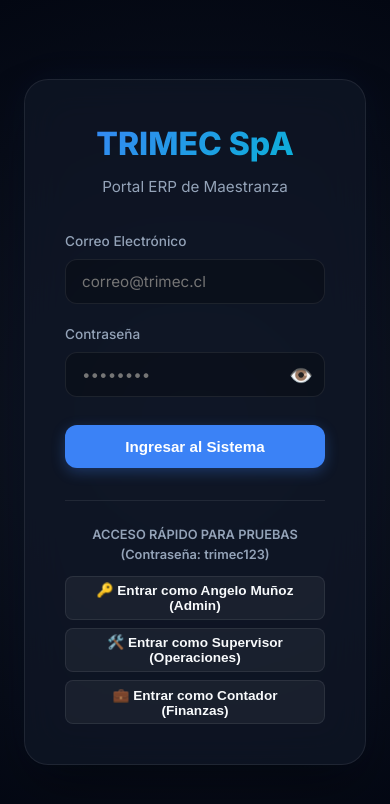
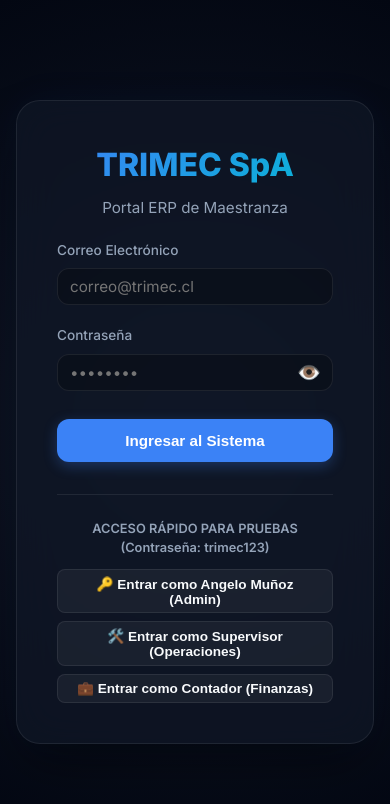
Before and after one commit to marthomstore-lang/trimec, a React (Vite) app in the folder frontend/: page / in a window 390 px wide. Shown: the top 804 px of the page. Built offline with nearby package versions, Linux system fonts and the light colour scheme.

Commit message:
style: optimizar espaciados y responsividad para pantallas de laptops y tablets

```diff
--- a/frontend/src/index.css
+++ b/frontend/src/index.css
@@ -60,7 +60,7 @@ body {
   display: flex;
   justify-content: space-between;
   align-items: center;
-  padding: 1.25rem 2rem;
+  padding: 0.75rem 1.5rem;
   background: rgba(3, 7, 18, 0.6);
   backdrop-filter: blur(12px);
   border-bottom: 1px solid var(--panel-border);
@@ -105,7 +105,7 @@ body {
   justify-content: center;
   align-items: center;
   min-height: 100vh;
-  padding: 1.5rem;
+  padding: 1rem;
 }
 
 .login-card {
@@ -127,7 +127,7 @@ body {
 
 .login-header {
   text-align: center;
-  margin-bottom: 2rem;
+  margin-bottom: 1.25rem;
 }
 
 .login-header h1 {
@@ -159,7 +159,7 @@ body {
   background: rgba(0, 0, 0, 0.25);
   border: 1px solid var(--panel-border);
   border-radius: 0.75rem;
-  padding: 0.75rem 1rem;
+  padding: 0.5rem 0.75rem;
   color: var(--text-primary);
   font-size: 0.95rem;
   font-family: inherit;
@@ -227,7 +227,7 @@ body {
 
 /* Dashboard Layout */
 .dashboard-container {
-  padding: 1.5rem 2rem;
+  padding: 1rem 1.5rem;
   max-width: 100%;
   width: 100%;
 }
@@ -240,7 +240,7 @@ body {
 }
 
 .dashboard-title-bar h2 {
-  font-size: 1.75rem;
+  font-size: 1.4rem;
   font-weight: 800;
 }
 
@@ -248,8 +248,8 @@ body {
 .kpi-grid {
   display: grid;
   grid-template-columns: repeat(auto-fit, minmax(240px, 1fr));
-  gap: 1.5rem;
-  margin-bottom: 2rem;
+  gap: 1rem;
+  margin-bottom: 1.25rem;
 }
 
 .kpi-card {
@@ -299,9 +299,9 @@ body {
   gap: 2rem;
 }
 
-@media (min-width: 1024px) {
+@media (min-width: 1200px) {
   .dashboard-layout {
-    grid-template-columns: 2fr 1fr;
+    grid-template-columns: 2.2fr 1fr;
   }
 }
 
@@ -310,8 +310,8 @@ body {
   backdrop-filter: var(--panel-blur);
   border: 1px solid var(--panel-border);
   border-radius: 1.25rem;
-  padding: 1.5rem;
-  margin-bottom: 1.5rem;
+  padding: 1.25rem;
+  margin-bottom: 1.25rem;
 }
 
 .panel-header {
@@ -390,7 +390,7 @@ th {
 }
 
 td {
-  padding: 0.85rem 1rem;
+  padding: 0.5rem 0.75rem;
   border-bottom: 1px solid var(--panel-border);
   vertical-align: middle;
 }
```
